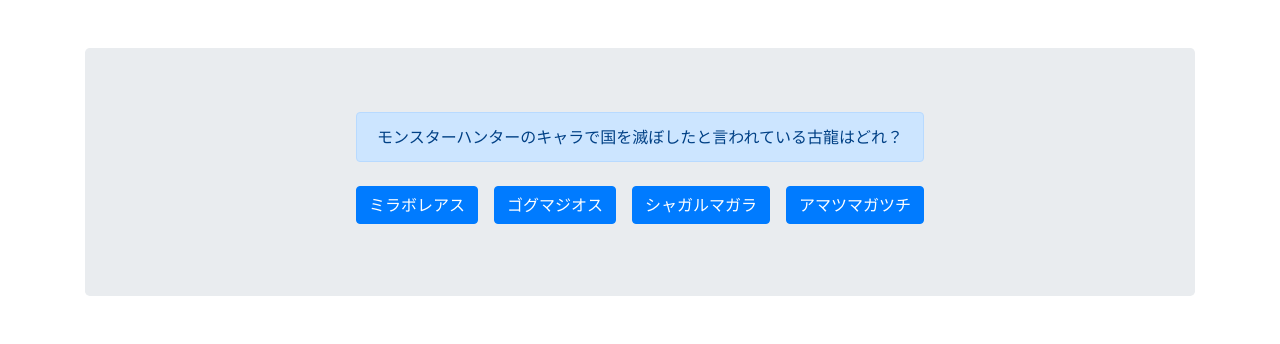
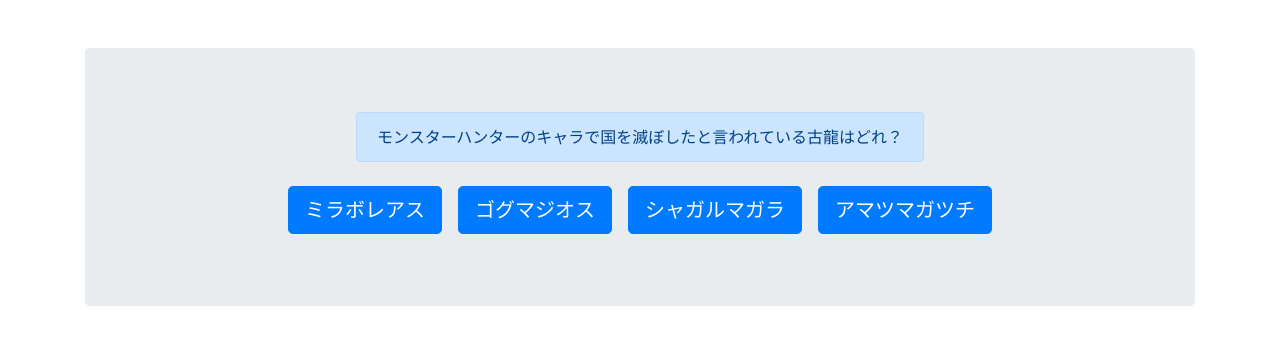
Before and after one commit to yuu0901/javatest, a plain HTML site: page index.html in a window 1280 px wide. Drawn offline with nearby package versions, Linux system fonts and the light colour scheme.

Commit message:
幅の変更

```diff
--- a/index.html
+++ b/index.html
@@ -1,10 +1,11 @@
 <!DOCTYPE html>
-<html lang="en">
+<html lang="ja">
 <head>
     <meta charset="UTF-8">
     <meta http-equiv="X-UA-Compatible" content="IE=edge">
     <meta name="viewport" content="width=device-width, initial-scale=1.0">
     <link rel="stylesheet" href="https://stackpath.bootstrapcdn.com/bootstrap/4.2.1/css/bootstrap.min.css" integrity="sha384-GJzZqFGwb1QTTN6wy59ffF1BuGJpLSa9DkKMp0DgiMDm4iYMj70gZWKYbI706tWS" crossorigin="anonymous">
+
     <title>Document</title>
 
 </head>
@@ -20,16 +21,16 @@
 
           <div id="js-items" class="d-flex justify-content-center">
             <div class="m-2">
-              <button type="button" id="js-btn-1" class="btn btn-primary">Primary</button>
+              <button type="button" id="js-btn-1" class="btn btn-primary btn-lg btn-block">Primary</button>
             </div>
             <div class="m-2">
-              <button type="button" id="js-btn-2" class="btn btn-primary">Primary</button>
+              <button type="button" id="js-btn-2" class="btn btn-primary btn-lg btn-block">Primary</button>
             </div>
             <div class="m-2">
-              <button type="button" id="js-btn-3" class="btn btn-primary">Primary</button>
+              <button type="button" id="js-btn-3" class="btn btn-primary btn-lg btn-block">Primary</button>
             </div>
             <div class="m-2">
-              <button type="button" id="js-btn-4" class="btn btn-primary">Primary</button>
+              <button type="button" id="js-btn-4" class="btn btn-primary btn-lg btn-block">Primary</button>
             </div>
           </div>
         </div>
```
